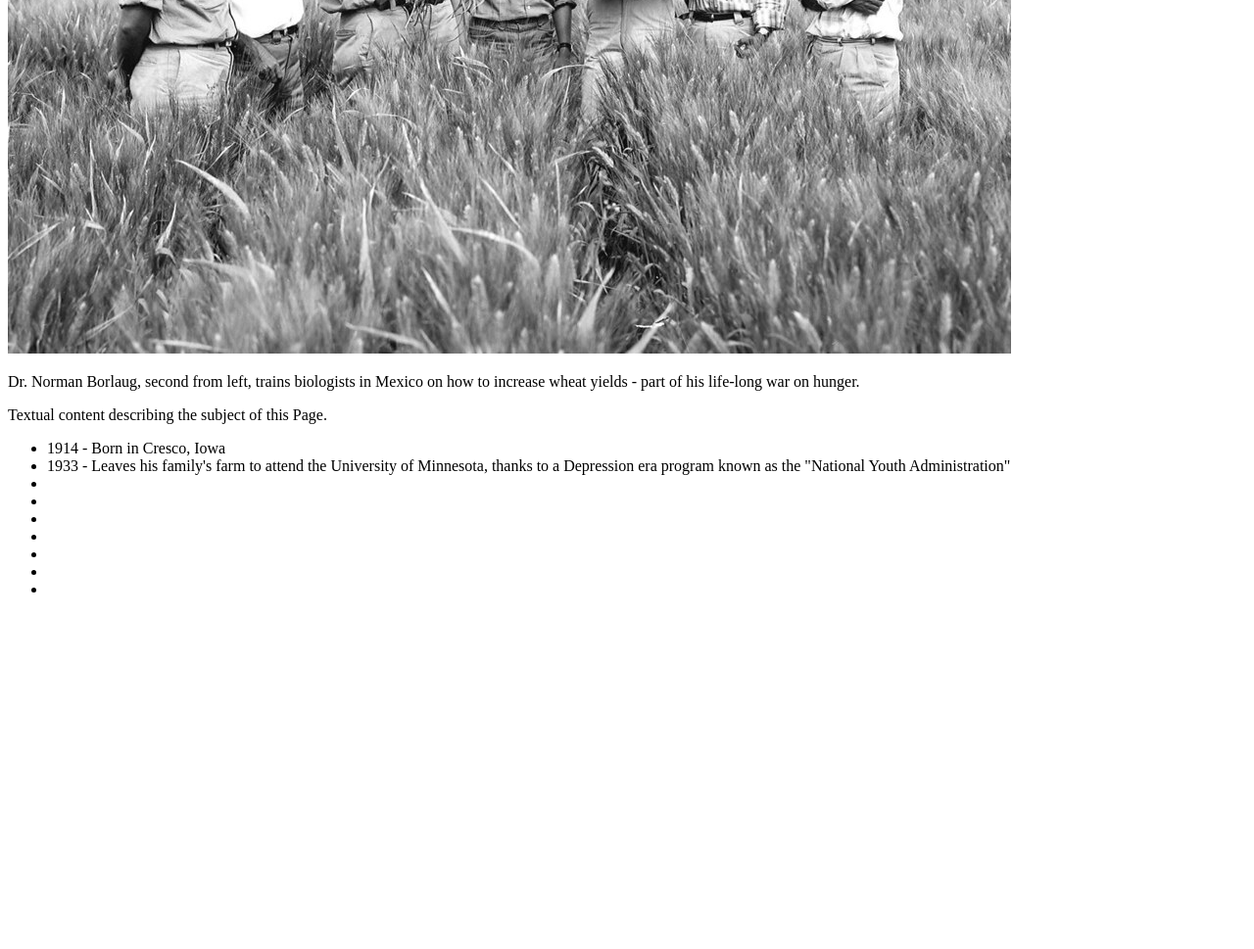
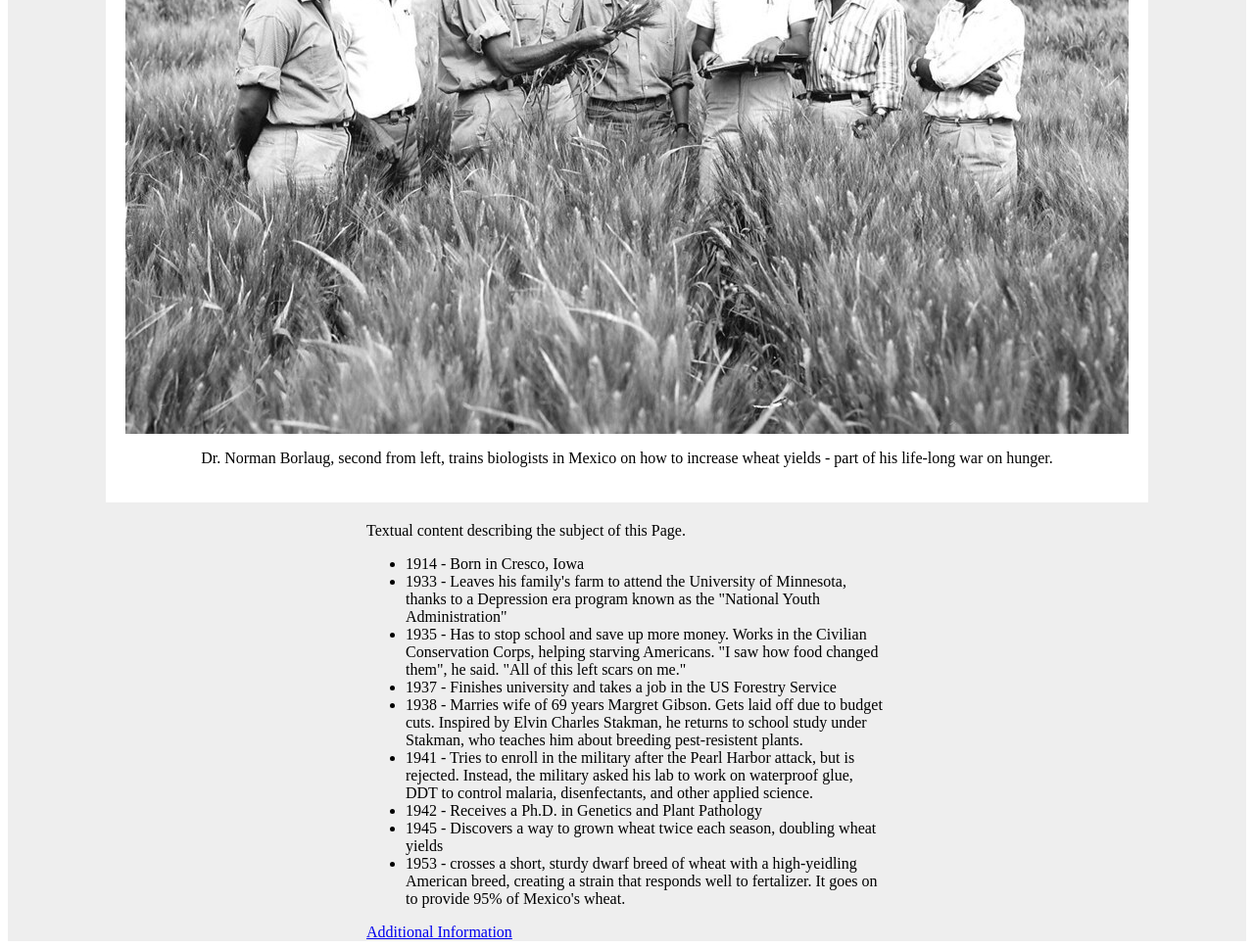
Before and after one commit to RoyNyaga/real_tribute_page, a plain HTML site: page index.html in a window 1280 px wide. Shown: the part 342-1311 px from the top of the page at 98% size. Before the commit the page ends 969 px from the top, so only its background shows below. Drawn offline with Linux system fonts and the light colour scheme.

Commit message:
good index

```diff
--- a/index.html
+++ b/index.html
@@ -5,30 +5,32 @@
     <title>Tribute Page</title>
   </head>
   <body>
-    <div id="main">
+    <script src="https://cdn.freecodecamp.org/testable-projects-fcc/v1/bundle.js"></script>
+    <div id="main" style="text-align:center;padding: 20px 100px 0 100px;background-color:#eee;">
       <h1 id="title">Dr. Norman Borlaug</h1>
+      <p id="title-2">The man who saved a billion lives</p>
 
-      <div id="img-div">
-        <img id="image" src="image/tribute_image.jpg">
-        <p id="img_caption">Dr. Norman Borlaug, second from left, trains biologists in Mexico on how to increase wheat yields - part of his life-long war on hunger.</p>
+      <div id="img-div" style="background-color:white; width:100%;padding-top: 20px;padding-top: 20px;padding-bottom: 20px;margin-bottom: 20px;">
+        <img id="image" src="image/tribute_image.jpg" style="max-width: 100%;display: block;height: auto;margin: auto;">
+        <p id="img-caption">Dr. Norman Borlaug, second from left, trains biologists in Mexico on how to increase wheat yields - part of his life-long war on hunger.</p>
 
       </div>
 
-      <div id="tribute-info">
+      <div id="tribute-info" style="width:50%;margin:0 auto;text-align:left;">
         Textual content describing the subject of this Page.
         <ul>
           <li>1914 - Born in Cresco, Iowa</li>
           <li>1933 - Leaves his family's farm to attend the University of Minnesota, thanks to a Depression era program known as the "National Youth Administration"</li>
-          <li></li>
-          <li></li>
-          <li></li>
-          <li></li>
-          <li></li>
-          <li></li>
-          <li></li>
+          <li>1935 - Has to stop school and save up more money. Works in the Civilian Conservation Corps, helping starving Americans. "I saw how food changed them", he said. "All of this left scars on me."</li>
+          <li>1937 - Finishes university and takes a job in the US Forestry Service</li>
+          <li>1938 - Marries wife of 69 years Margret Gibson. Gets laid off due to budget cuts. Inspired by Elvin Charles Stakman, he returns to school study under Stakman, who teaches him about breeding pest-resistent plants.</li>
+          <li>1941 - Tries to enroll in the military after the Pearl Harbor attack, but is rejected. Instead, the military asked his lab to work on waterproof glue, DDT to control malaria, disenfectants, and other applied science.</li>
+          <li>1942 - Receives a Ph.D. in Genetics and Plant Pathology</li>
+          <li>1945 - Discovers a way to grown wheat twice each season, doubling wheat yields</li>
+          <li>1953 - crosses a short, sturdy dwarf breed of wheat with a high-yeidling American breed, creating a strain that responds well to fertalizer. It goes on to provide 95% of Mexico's wheat.</li>
         </ul>
 
-        <a id="tribute-link"></a>
+        <a id="tribute-link" target="_blank" href="https://www.google.com">Additional Information</a>
       </div>
 
 
```
